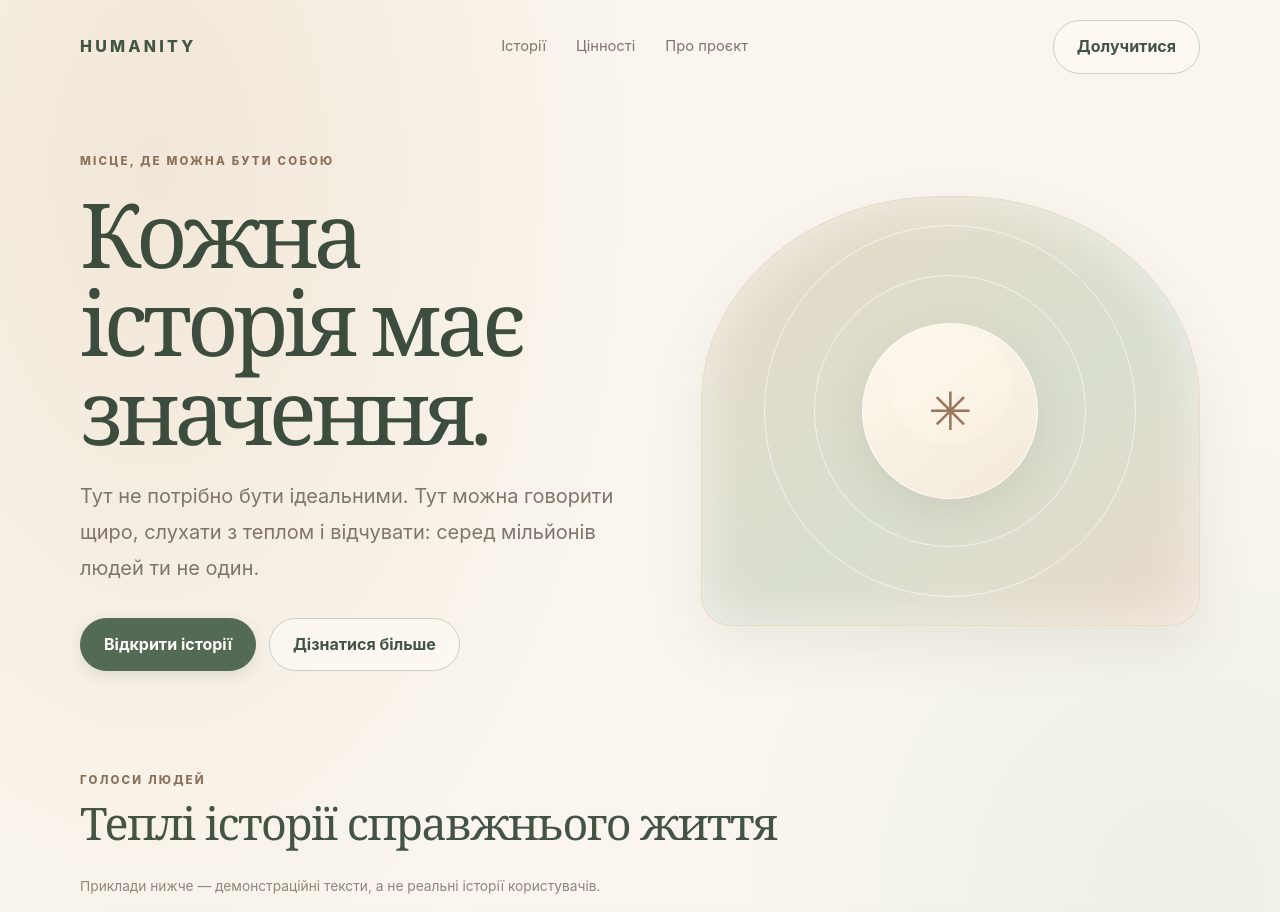
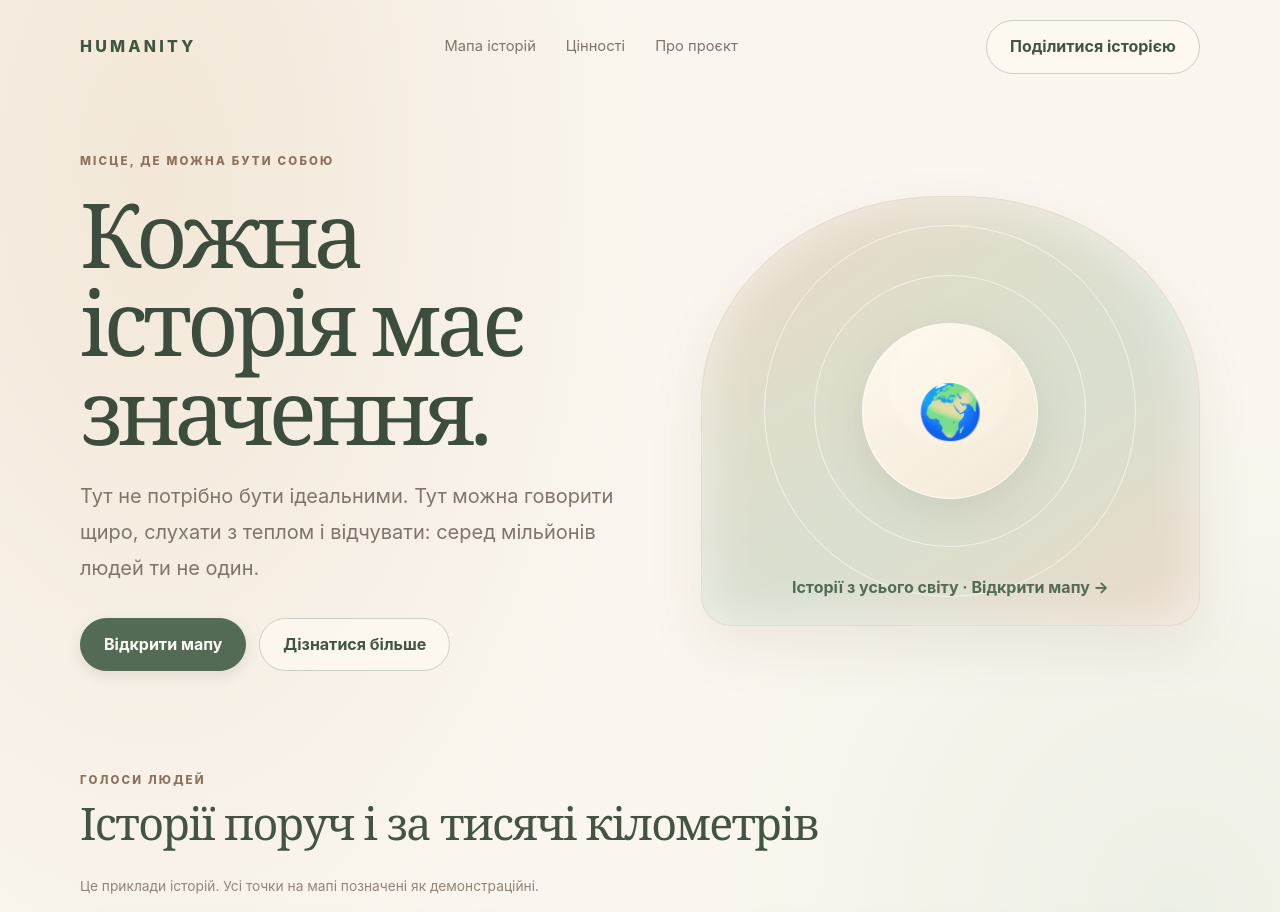
Before and after one commit to fylenkog-dev/humanity, a plain HTML site: page HUMANITY_MVP_0.1/HUMANITY_mvp/index.html in a window 1280 px wide. Shown: the top 912 px of the page. Drawn offline with Linux system fonts and the light colour scheme.

Commit message:
Make the world stories map the main entry point

```diff
--- a/HUMANITY_MVP_0.1/HUMANITY_mvp/index.html
+++ b/HUMANITY_MVP_0.1/HUMANITY_mvp/index.html
@@ -24,11 +24,11 @@ section{padding-bottom:88px;scroll-margin-top:24px}.section-heading{display:flex
   <header class="shell">
     <a class="logo" href="#top" aria-label="HUMANITY — на початок">HUMANITY</a>
     <nav aria-label="Головна навігація">
-      <a href="#stories">Історії</a>
+      <a href="map.html">Мапа історій</a>
       <a href="#values">Цінності</a>
       <a href="#about">Про проєкт</a>
     </nav>
-    <a class="button secondary" href="story.html">Долучитися</a>
+    <a class="button secondary" href="story.html">Поділитися історією</a>
   </header>
 
   <main id="main" class="shell">
@@ -38,20 +38,18 @@ section{padding-bottom:88px;scroll-margin-top:24px}.section-heading{display:flex
         <h1>Кожна історія має значення.</h1>
         <p class="lead">Тут не потрібно бути ідеальними. Тут можна говорити щиро, слухати з теплом і відчувати: серед мільйонів людей ти не один.</p>
         <div class="actions">
-          <a class="button" href="#stories">Відкрити історії</a>
+          <a class="button" href="map.html">Відкрити мапу</a>
           <a class="button secondary" href="#about">Дізнатися більше</a>
         </div>
       </div>
-      <div class="art" role="img" aria-label="Абстрактний символ єдності та взаємозв’язку">
-        <div class="art-mark" aria-hidden="true">✳</div>
-      </div>
+      <a class="art" href="map.html" aria-label="Відкрити мапу історій" style="text-decoration:none"><div class="art-mark" aria-hidden="true">🌍</div><span style="position:absolute;bottom:24px;z-index:2;color:#536b55;font-weight:700">Історії з усього світу · Відкрити мапу →</span></a>
     </div>
 
     <section id="stories" aria-labelledby="stories-title">
       <div class="section-heading">
-        <div><div class="eyebrow">Голоси людей</div><h2 id="stories-title">Теплі історії справжнього життя</h2></div>
+        <div><div class="eyebrow">Голоси людей</div><h2 id="stories-title">Історії поруч і за тисячі кілометрів</h2></div>
       </div>
-      <p class="demo-note">Приклади нижче — демонстраційні тексти, а не реальні історії користувачів.</p>
+      <p class="demo-note">Це приклади історій. Усі точки на мапі позначені як демонстраційні.</p>
       <div class="cards">
         <article class="card"><div class="tag">Сміливість · приклад</div><h3>Почати спочатку — теж сила</h3><p>Про маленькі кроки, підтримку й здатність відновлюватися після змін.</p></article>
         <article class="card"><div class="tag">Доброта · приклад</div><h3>Коли незнайомці стають спільнотою</h3><p>Про простий жест допомоги, який може створити зв’язок між людьми.</p></article>
@@ -72,7 +70,7 @@ section{padding-bottom:88px;scroll-margin-top:24px}.section-heading{display:flex
     <section id="about" aria-labelledby="about-title">
       <div class="invite">
         <div><div class="eyebrow">Твій голос важливий</div><h2 id="about-title">Тут є місце і для твоєї історії.</h2><p>Ми створюємо простір для уважного слухання, взаємної поваги та людських історій.</p></div>
-        <a class="button" href="story.html" >Долучитися до HUMANITY</a>
+        <div style="display:flex;flex-wrap:wrap;gap:12px"><a class="button" href="map.html">Дослідити мапу</a><a class="button secondary" href="story.html">Поділитися історією</a></div>
       </div>
       <p class="demo-note" style="margin-top:14px">Це концептуальний прототип. Надсилання та публікація історій поки не підключені.</p>
     </section>
```
